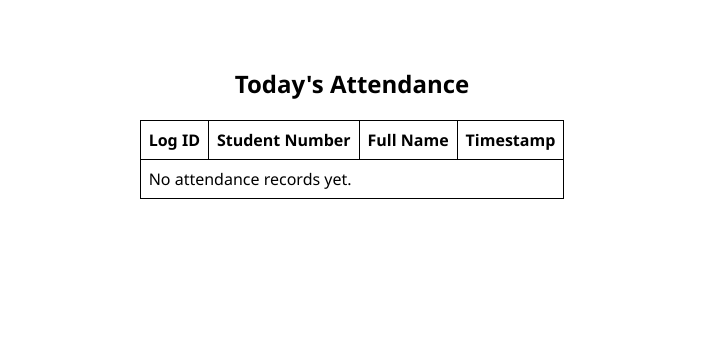
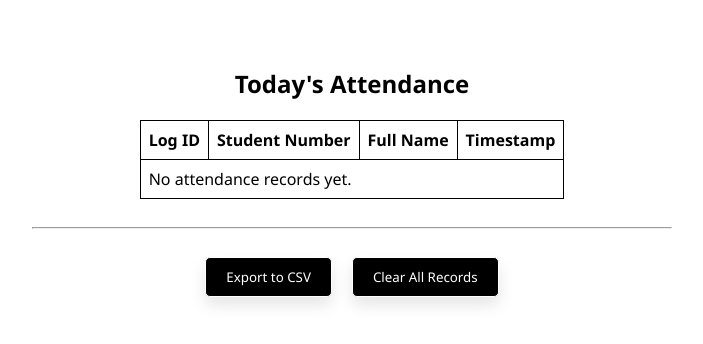
Before and after one commit to k-metra/AttendanceMonitoringSystem, a Django app: page /dashboard/ in a window 1280 px wide. Shown: the part 83-427 px from the top of the page, without its empty margins (288-991 px from the left). Run offline with Django 5.2, Linux system fonts and the light colour scheme; the visitor is signed in with stand-in values (Sample User, id 1); data that the repository does not hold is empty.

Commit message:
feat: enhance dashboard layout with confirmation modal for clearing records

```diff
--- a/dashboard/templates/dashboard/dashboard.html
+++ b/dashboard/templates/dashboard/dashboard.html
@@ -21,7 +21,7 @@
 
         </header>
 
-        <main>
+        <main class="main-content">
             <div class="body-title">
                 <h2>Today's Attendance</h2>
             </div>
@@ -51,7 +51,27 @@
                     {% endfor %}
                 </table>
             </div>
+
+            <div class="divider">
+                <hr/>
+            </div>
+
+
+            <div class="options">
+                <button id="exportBtn">Export to CSV</button>
+                <button id="clearBtn">Clear All Records</button>
+            </div>
         </main>
+
+        <div class="confirmation-box" id="confirmationBox">
+            <div class="confirmation-content">
+                <p>Are you sure you want to clear all records?</p>
+                <div class="confirmation-buttons">
+                    <button id="confirm-clear-yes">Yes</button>
+                    <button id="confirm-clear-no">No</button>
+                </div>
+            </div>
+        </div>
     </body>
 
     <script type="module" src="{% static 'dashboard/js/dashboard.js' %}"></script>
```
